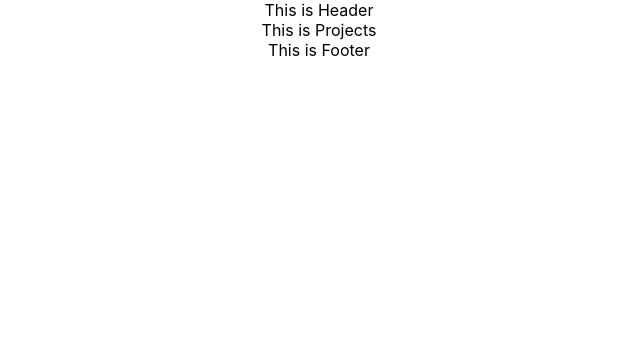
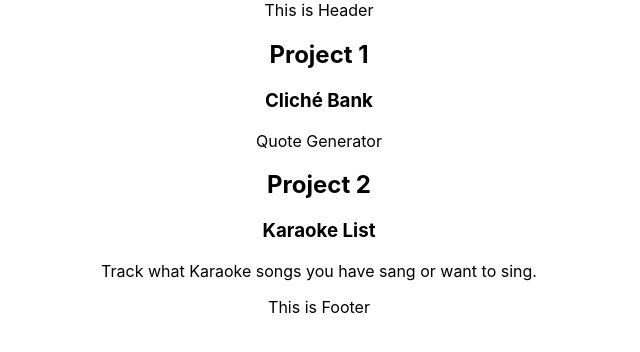
Before and after one commit to rohansinha01/react-hw-1, a React (Create React App) app: page / in a window 1280 px wide. Shown: the top 352 px of the page, without its empty margins (321-961 px from the left). Built offline with nearby package versions, Linux system fonts and the light colour scheme.

Commit message:
all pieces are on page

```diff
--- a/src/components/Main.js
+++ b/src/components/Main.js
@@ -5,7 +5,9 @@ import Projects from "./Projects.js"
 const Main = (props) => {
 
     //The Components Returned JSX
-    return <div className="Main"> <Projects/></div>
+    return <div className="Main">
+    <Projects project="1" title="Cliché Bank" description="Quote Generator"/>
+    <Projects project="2" title="Karaoke List" description="Track what Karaoke songs you have sang or want to sing."/></div>
 }
 
 // export the component
--- a/src/components/Projects.js
+++ b/src/components/Projects.js
@@ -2,7 +2,12 @@
 const Projects = (props) => {
 
     //The Components Returned JSX
-    return <div className="Projects"> This is Projects</div>
+    return <div className="Projects">
+        <h2>Project {props.project}</h2>
+        <h3>{props.title}</h3>
+        <p>{props.description}</p>
+
+    </div>
 }
 
 // export the component
```
